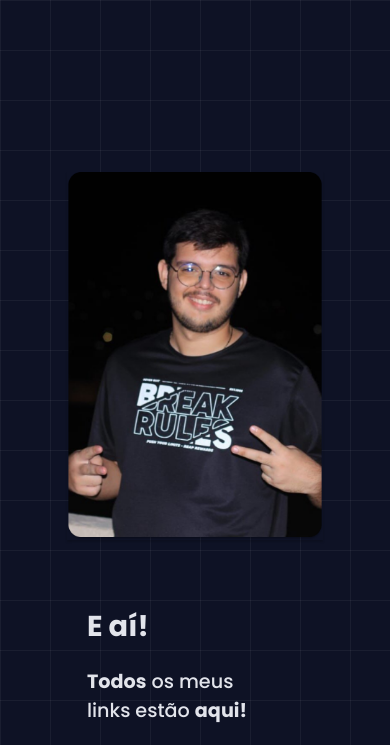
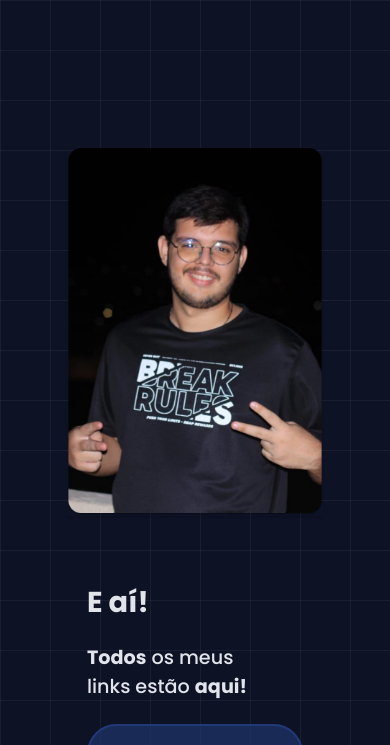
Before and after one commit to luizmarcolinodev/meus-links-marcolinodev, a plain HTML site: page index.html in a window 390 px wide. Shown: the top 745 px of the page. Drawn offline with Linux system fonts and the light colour scheme.

Commit message:
style: ajuste de margin top mobile

```diff
--- a/src/css/global.css
+++ b/src/css/global.css
@@ -121,7 +121,8 @@ body {
  @media (max-width: 768px) {
     .home-container {
         flex-direction: column;
-        margin-top: 15rem;
+        margin-top: 12rem;
+        padding: 0 0.5rem;
     }
 
     .right img {
```
